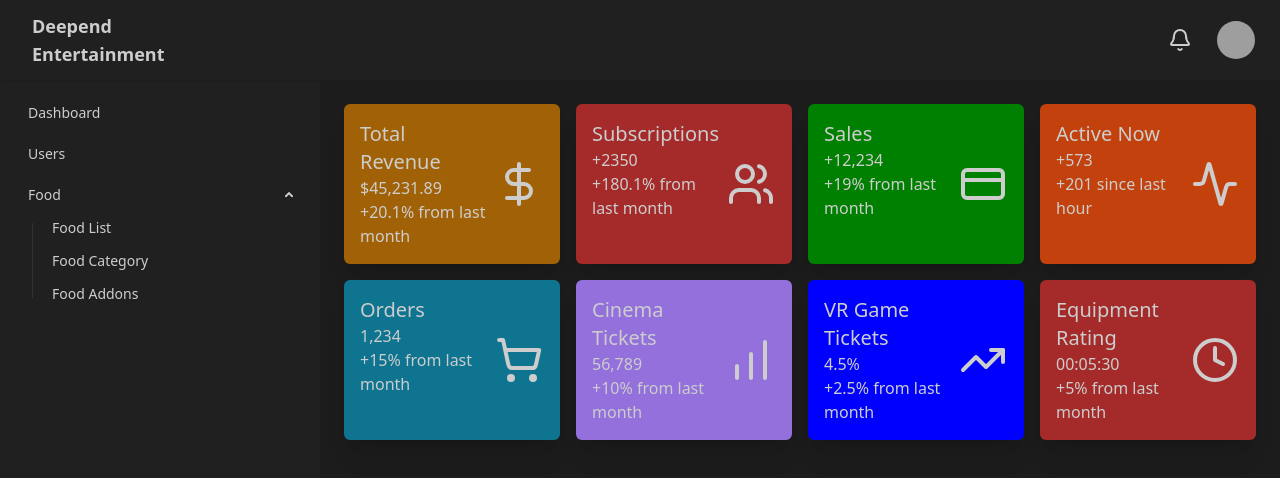
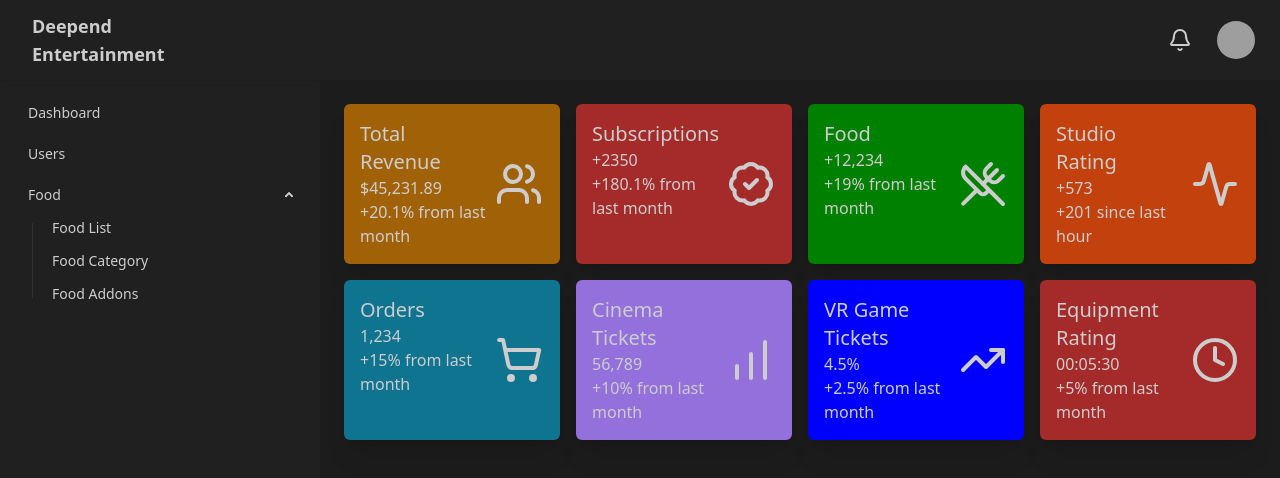
Before and after one commit to greenmousedev0/deepend-admin-new, a React (Vite) app: page /app in a window 1280 px wide. Shown: the top 478 px of the page. Built offline with nearby package versions, Linux system fonts and the light colour scheme; sample sign-in values are in the browser's storage; grey boxes are pictures that could not be loaded.

Commit message:
stat cards

```diff
--- a/src/components/Stats.tsx
+++ b/src/components/Stats.tsx
@@ -9,32 +9,34 @@ import {
   BarChart,
   TrendingUp,
   Clock,
+  ForkKnifeCrossedIcon,
+  Verified,
 } from "lucide-react";
 
 const stats = [
   {
     title: "Total Revenue",
     color: "#a16207",
-    icon: <DollarSign className="h-4 w-4 text-muted-foreground" />,
+    icon: <Users className="h-4 w-4 text-muted-foreground" />,
     subtitle: "+20.1% from last month",
     main: "$45,231.89",
   },
   {
     title: "Subscriptions",
     color: "brown",
-    icon: <Users className="h-4 w-4 text-muted-foreground" />,
+    icon: <Verified className="h-4 w-4 text-muted-foreground" />,
     subtitle: "+180.1% from last month",
     main: "+2350",
   },
   {
-    title: "Sales",
+    title: "Food",
     color: "green",
-    icon: <CreditCard className="h-4 w-4 text-muted-foreground" />,
+    icon: <ForkKnifeCrossedIcon className="h-4 w-4 text-muted-foreground" />,
     subtitle: "+19% from last month",
     main: "+12,234",
   },
   {
-    title: "Active Now",
+    title: "Studio Rating",
     color: "#c2410c",
     icon: <Activity className="h-4 w-4 text-muted-foreground" />,
     subtitle: "+201 since last hour",
```
